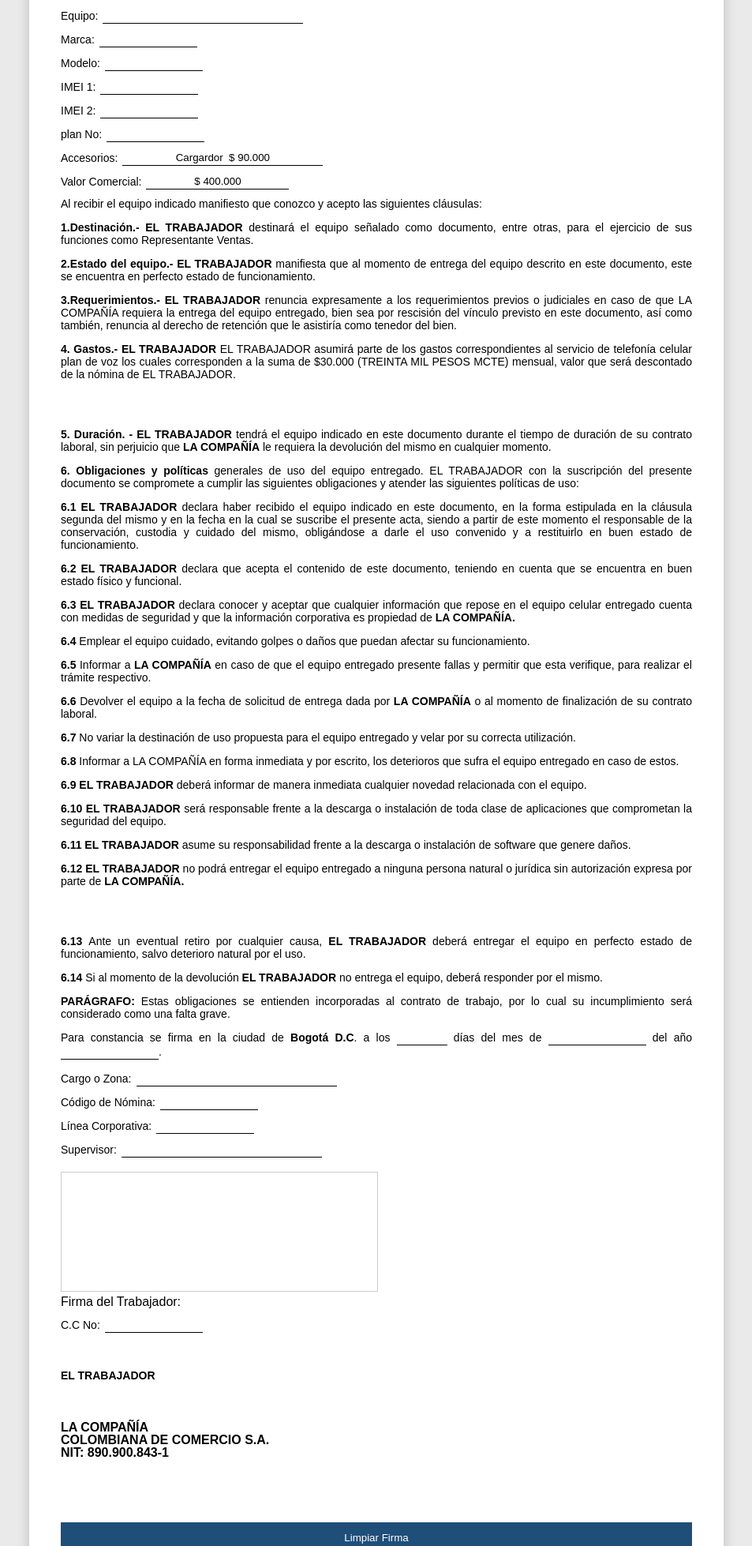
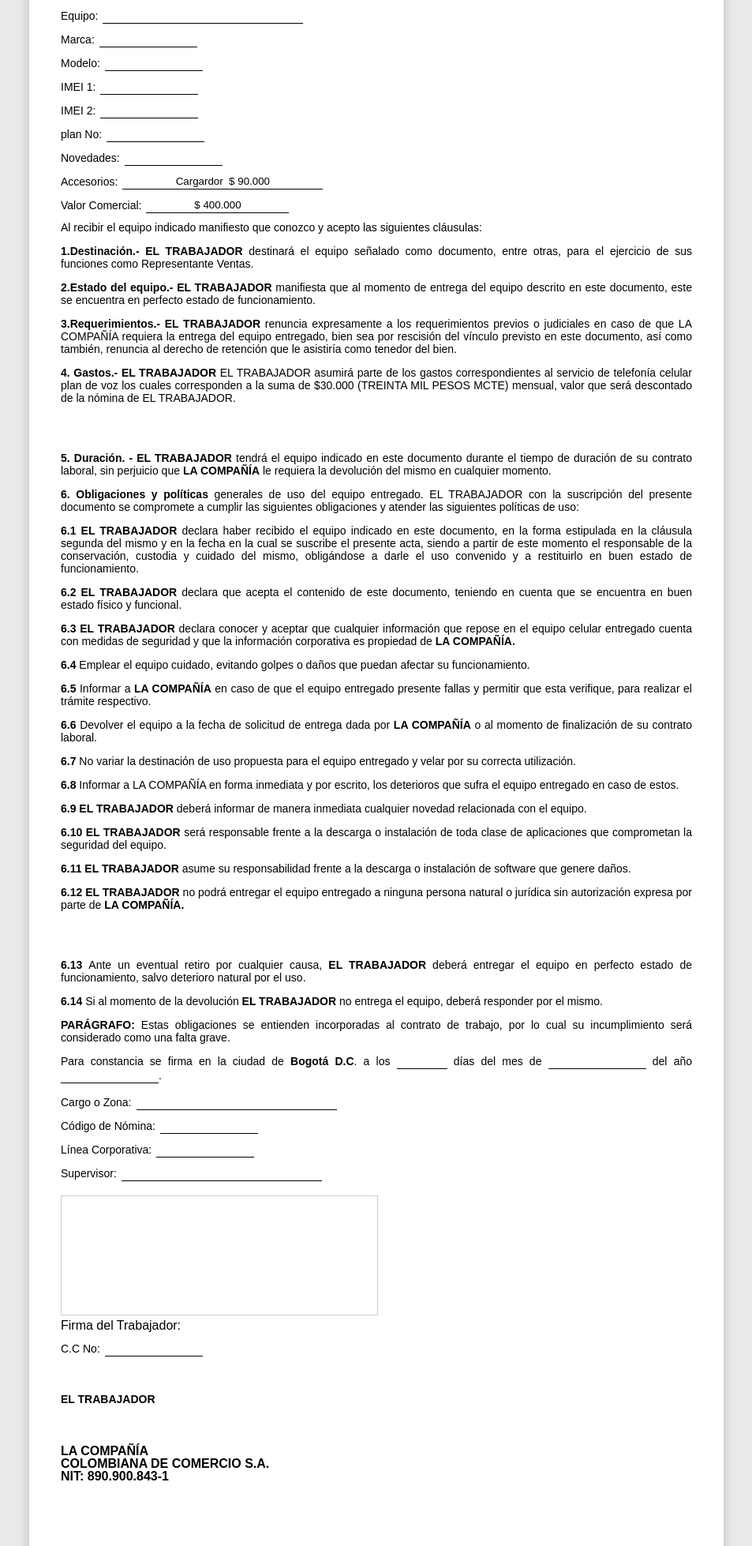
Before and after one commit to fajardo9502-dotcom/acta-celulares, a FastAPI app: page / in a window 1280 px wide. Shown: the part 325-2283 px from the top of the page at 79% size, without its empty margins (163-1116 px from the left). Run offline with FastAPI, Linux system fonts and the light colour scheme; a map, chart or similar area stays blank; some libraries are stand-ins or nearby versions.

Commit message:
anexe en el html un imput que se llama novedades

```diff
--- a/templates/index.html
+++ b/templates/index.html
@@ -39,6 +39,7 @@
                 <div class="linea"><span>IMEI 1:</span><input class="medio" name="IMEI1"></div>
                 <div class="linea"><span>IMEI 2:</span><input class="medio" name="IMEI2"></div>
                 <div class="linea"><span>plan No:</span><input class="medio" name="plan"></div>
+                <div class="linea"><span>Novedades:</span><input class="medio" name="novedades"></div>
                 <div class="linea"><span>Accesorios:</span><input class="largo" name="accesorios" value="Cargardor  $ 90.000"></div>
                 <div class="linea"><span>Valor Comercial:</span><input type="text" name="valor_comercial" value="$ 400.000"></div>
 
```
